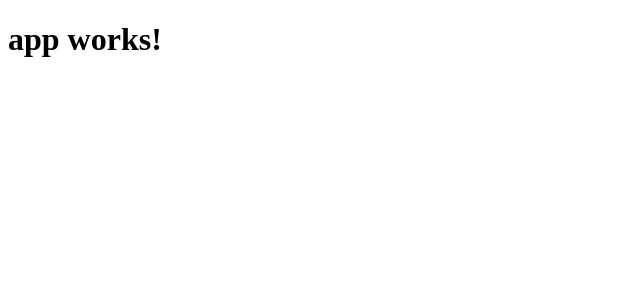
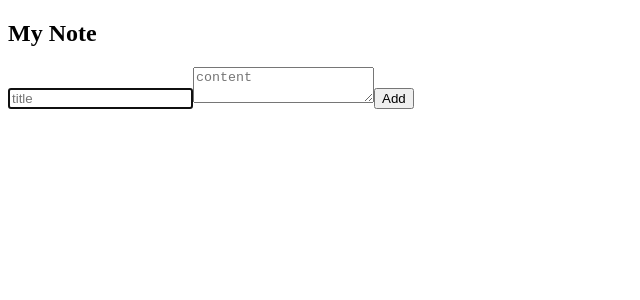
Before and after one commit to niels07/my-note, an Angular app: page / in a window 1280 px wide. Shown: the top 300 px of the page, without its empty margins (0-640 px from the left). Built offline with nearby package versions, Linux system fonts and the light colour scheme.

Commit message:
html updated

```diff
--- a/src/app/app.component.html
+++ b/src/app/app.component.html
@@ -1,3 +1,26 @@
-<h1>
-  {{title}}
-</h1>
+<section class="note-list">
+    <header>
+        <h1>{{title}}</h1>
+    </header>
+    <section class="note-table" *ngIf="notes.length > 0">
+        <ul>
+            <li *ngFor="let note of notes">
+                <div class="note">
+                    <label>{{note.title}}</label>
+                    <a href="#">Edit</a>
+                </div>
+            </li>
+        </ul>
+    </section>
+    <section class="add-note">
+        <input name="title" placeholder="title" autofocus="" [(ngModel)]="newNote.title" />
+        <textarea name="content" placeholder="content" [(ngModel)]="newNote.content"></textarea>
+        <button (click)="addNote()">Add</button>
+    </section>
+    <footer class="footer" *ngIf="notes.length > 0">
+        <span class="note-count">
+            <strong>{{notes.length}}</strong>
+            {{notes.length == 1 ? 'item' : 'items'}} total notes
+        </span>
+    </footer>
+</section>
--- a/src/app/app.component.ts
+++ b/src/app/app.component.ts
@@ -1,10 +1,31 @@
 import { Component } from '@angular/core';
+import { NoteDataService } from './note-data.service';
+import { Note } from './note';
 
 @Component({
-  selector: 'app-root',
-  templateUrl: './app.component.html',
-  styleUrls: ['./app.component.css']
+    selector: 'app-root',
+    templateUrl: './app.component.html',
+    styleUrls: ['./app.component.css'],
+    providers: [NoteDataService]
 })
 export class AppComponent {
-  title = 'app works!';
+    newNote: Note = new Note();
+    title = 'My Note';
+
+    constructor(private noteDataService: NoteDataService) {
+
+    }
+
+    addNote() {
+        this.noteDataService.addNote(this.newNote);
+        this.newNote = new Note();
+    }
+
+    removeNote(note) {
+        this.noteDataService.deleteNote(note.id);
+    }
+
+    get notes() {
+        return this.noteDataService.getNotes();
+    }
 }
--- a/src/app/note-data.service.ts
+++ b/src/app/note-data.service.ts
@@ -1,12 +1,14 @@
 import { Injectable } from '@angular/core';
+import { Note } from './note';
 
 @Injectable()
 export class NoteDataService {
-
     noteId: number = 0;
     notes: Note[] = [];
 
-    constructor() { }
+    constructor() {
+
+    }
 
     getNote(noteId: number): Note {
         return this.notes.filter(note => note.id === noteId).pop();
```
Also changed, not shown: 1 other file (tests, documents, lock files or other folders).
